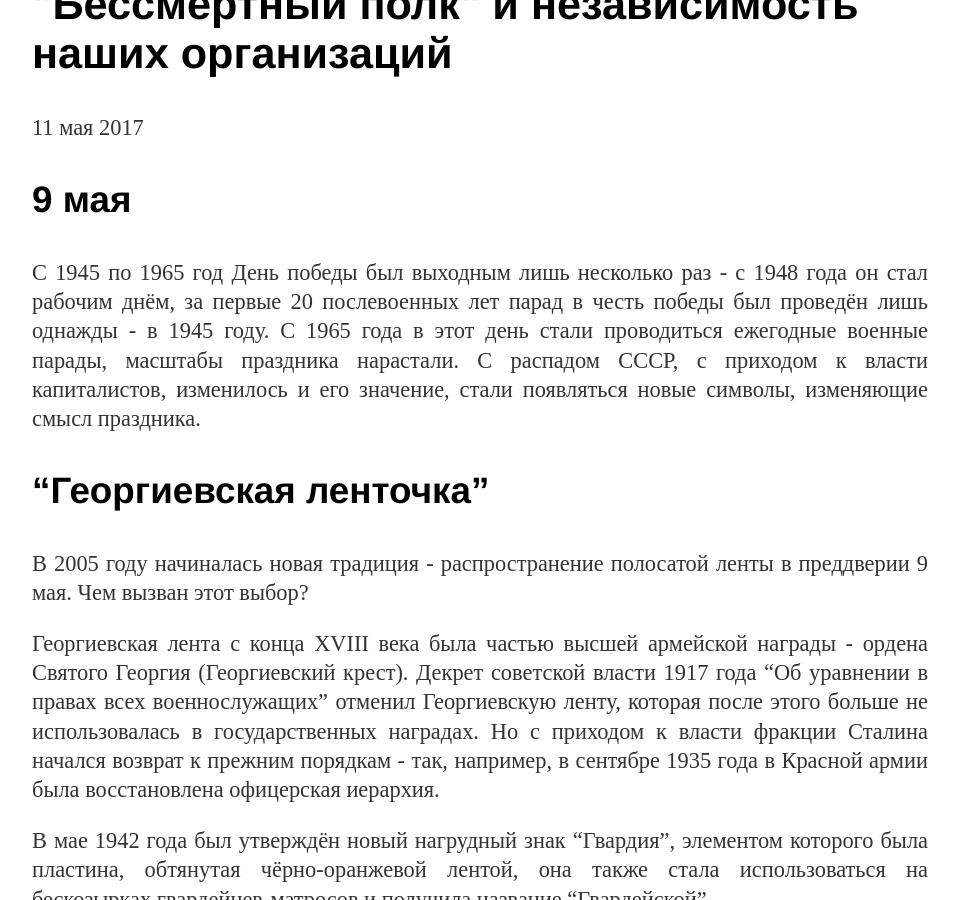
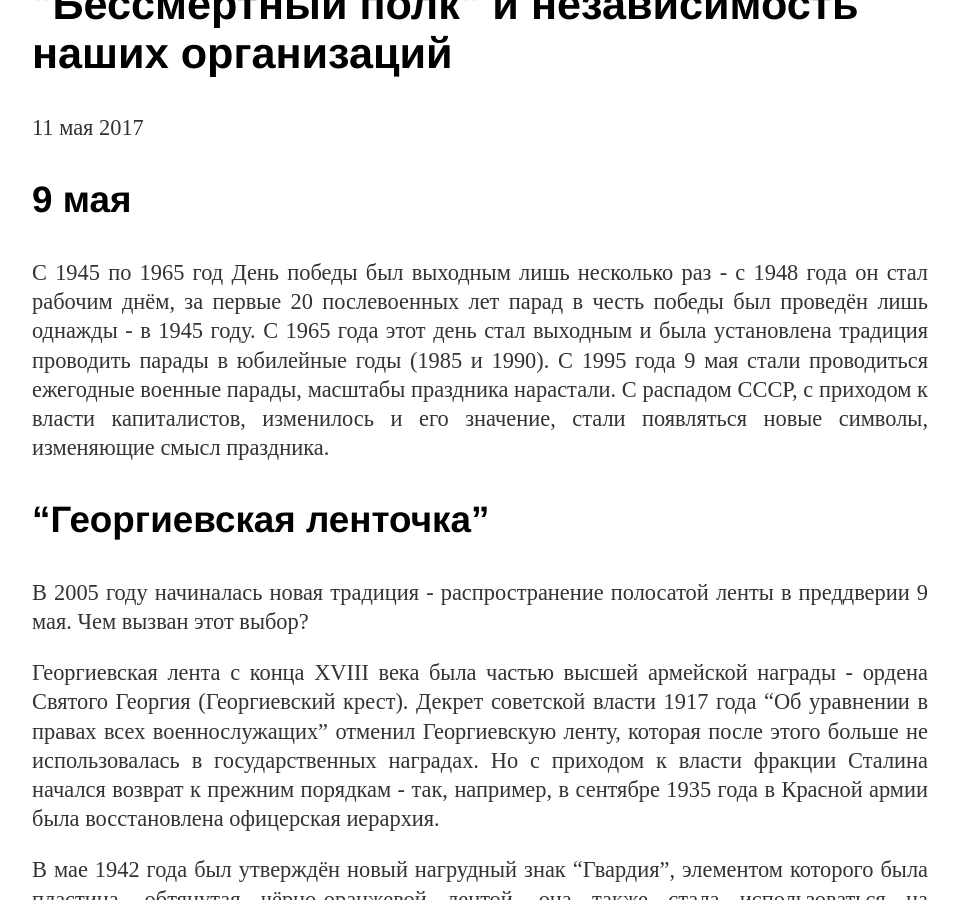
Before and after one commit to mgkp/mgkp.github.io, a Jekyll site: the page built from blog/_posts/2017-05-11-regiment.md, in a window 1280 px wide and 900 px high, scrolled down 303 px. Shown: the whole window, without its empty margins (160-1119 px from the left). Built offline with Jekyll 4.4.1, drawn with Linux system fonts in a browser that asks for light colours.

Commit message:
исправлена ошибка с ежегодными парадами после 1965 г.

```diff
--- a/blog/_posts/2017-05-11-regiment.md
+++ b/blog/_posts/2017-05-11-regiment.md
@@ -7,7 +7,7 @@ author:
 ---
 
 ### 9 мая
-С 1945 по 1965 год День победы был выходным лишь несколько раз - с 1948 года он стал рабочим днём, за первые 20 послевоенных лет парад в честь победы был проведён лишь однажды - в 1945 году. С 1965 года в этот день стали проводиться ежегодные военные парады, масштабы праздника нарастали. С распадом СССР, с приходом к власти капиталистов, изменилось и его значение, стали появляться новые символы, изменяющие смысл праздника.
+С 1945 по 1965 год День победы был выходным лишь несколько раз - с 1948 года он стал рабочим днём, за первые 20 послевоенных лет парад в честь победы был проведён лишь однажды - в 1945 году. С 1965 года этот день стал выходным и была установлена традиция проводить парады в юбилейные годы (1985 и 1990). С 1995 года 9 мая стали проводиться ежегодные военные парады, масштабы праздника нарастали. С распадом СССР, с приходом к власти капиталистов, изменилось и его значение, стали появляться новые символы, изменяющие смысл праздника.
 
 ### "Георгиевская ленточка"
 В 2005 году начиналась новая традиция - распространение полосатой ленты в преддверии 9 мая. Чем вызван этот выбор?
```
